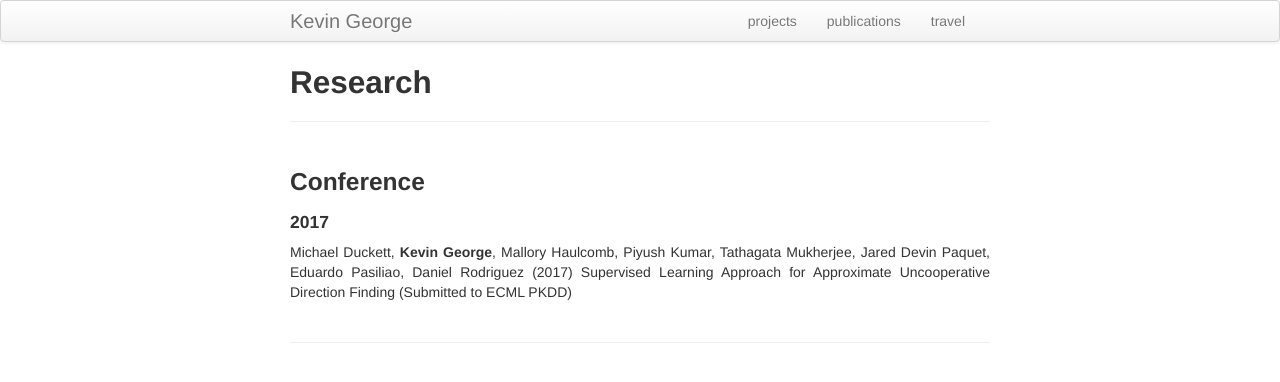
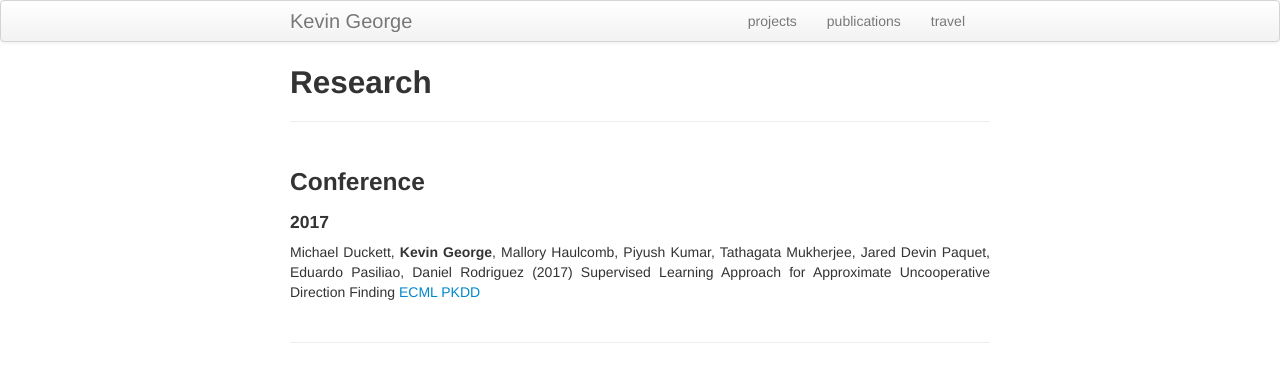
Before and after one commit to kevin-george/kevin-george.github.io, a Jekyll site: the page built from pages/pubs.md, in a window 1280 px wide. Shown: the top 382 px of the page. Built offline with Jekyll 4.4.1, drawn with Linux system fonts in a browser that asks for light colours.

Commit message:
Update pubs.md

```diff
--- a/pages/pubs.md
+++ b/pages/pubs.md
@@ -10,4 +10,4 @@ description: Kevin's Research
 #### 2017
 
 
-Michael Duckett, **Kevin George**, Mallory Haulcomb, Piyush Kumar, Tathagata Mukherjee, Jared Devin Paquet, Eduardo Pasiliao, Daniel Rodriguez (2017) Supervised Learning Approach for Approximate Uncooperative Direction Finding (Submitted to ECML PKDD)
+Michael Duckett, **Kevin George**, Mallory Haulcomb, Piyush Kumar, Tathagata Mukherjee, Jared Devin Paquet, Eduardo Pasiliao, Daniel Rodriguez (2017) Supervised Learning Approach for Approximate Uncooperative Direction Finding [ECML PKDD](http://ecmlpkdd2017.ijs.si/)
```
